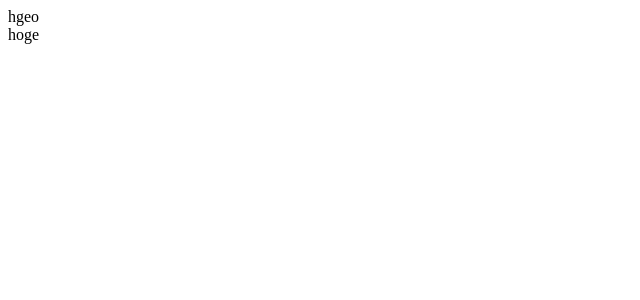
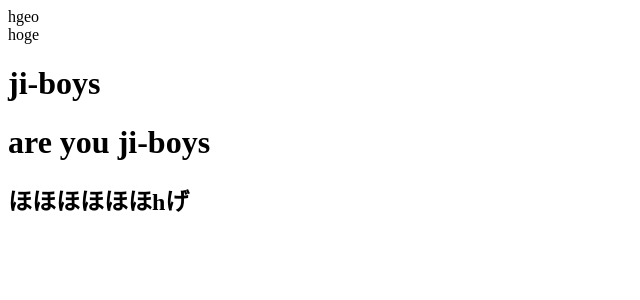
Before and after one commit to zahmis/ji-ex, a React (Create React App) app: page / in a window 1280 px wide. Shown: the top 300 px of the page, without its empty margins (0-640 px from the left). Built offline with nearby package versions, Linux system fonts and the light colour scheme.

Commit message:
add article and blog

```diff
--- a/src/Article.jsx
+++ b/src/Article.jsx
@@ -4,6 +4,8 @@ const Article = (props) => {
   return (
         <div>
             <h1>{props.title}</h1>
+            <h1>{props.contents}</h1>
+            <h2>ほほほほほほhげ</h2>
         </div>
   );
 };
--- /dev/null
+++ b/src/Blog.jsx
@@ -0,0 +1,14 @@
+import React from 'react';
+// eslint-disable-next-line no-unused-vars
+import Article from './Article';
+
+const Blog = () => {
+  return (
+    <div>
+      <Article title={'ji-boys'}
+               contents={'are you ji-boys'}
+      />
+    </div>
+  );
+};
+export default Blog;
--- a/src/index.jsx
+++ b/src/index.jsx
@@ -1,11 +1,14 @@
 // eslint-disable-next-line no-unused-vars
 import React from 'react';
 import ReactDOM from 'react-dom';
+// eslint-disable-next-line no-unused-vars
+import Blog from './Blog';
 
 ReactDOM.render(
   <React.Fragment>
     <div>
       hoge
+      <Blog />
     </div>
     </React.Fragment>,
   document.getElementById('app'),
```
